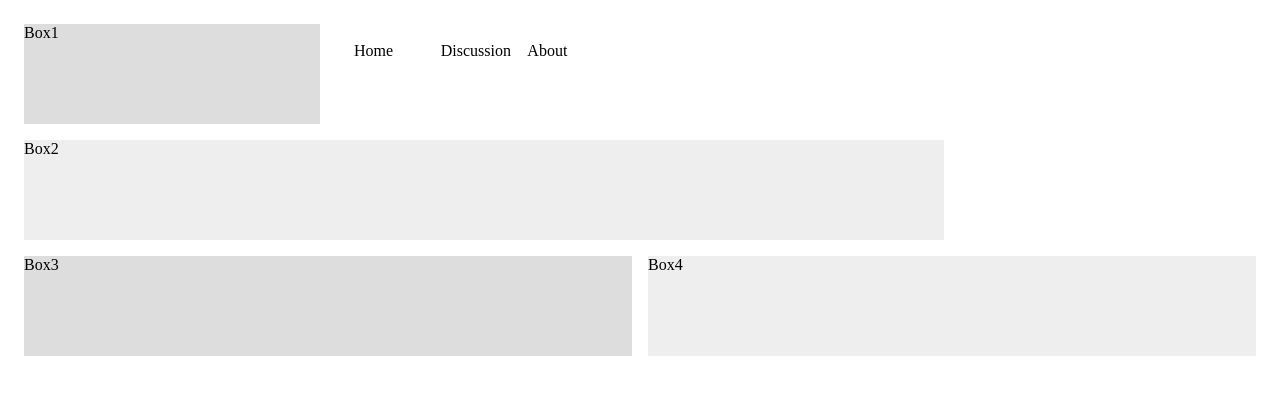
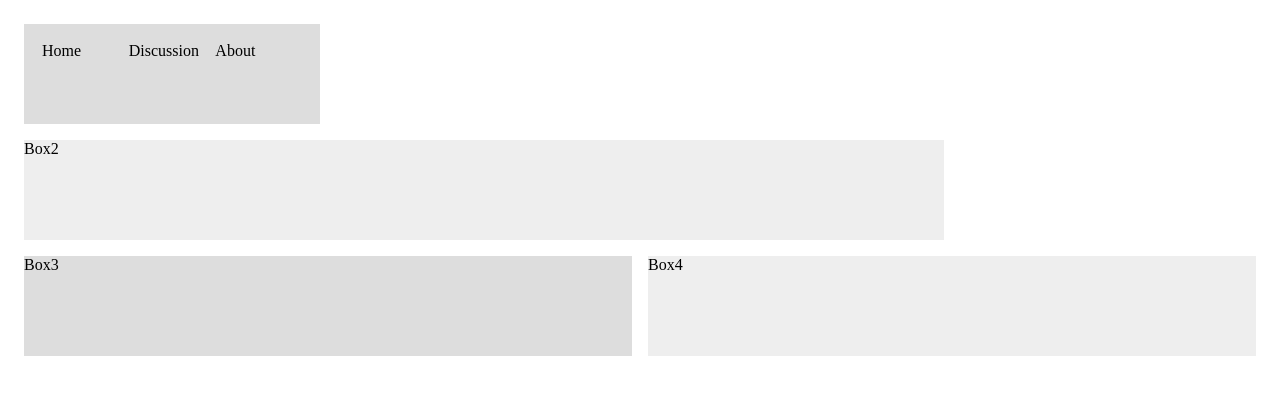
Before and after one commit to KeshwarmenMulliah/CSS-Grids, a plain HTML site: page index.html in a window 1280 px wide. Drawn offline with Linux system fonts and the light colour scheme.

Commit message:
Update index.html

```diff
--- a/index.html
+++ b/index.html
@@ -43,12 +43,13 @@
 
 
 <div class="grid">
- <div class="box1">Box1</div>
+ <div class="box1">
   <div class="nav">
    <div>Home</div>
    <div>Discussion</div>
    <div>About</div>
   </div>
+ </div>
  <div class="box2">Box2</div>
  <div class="box3">Box3</div>
  <div class="box4">Box4</div>
```
